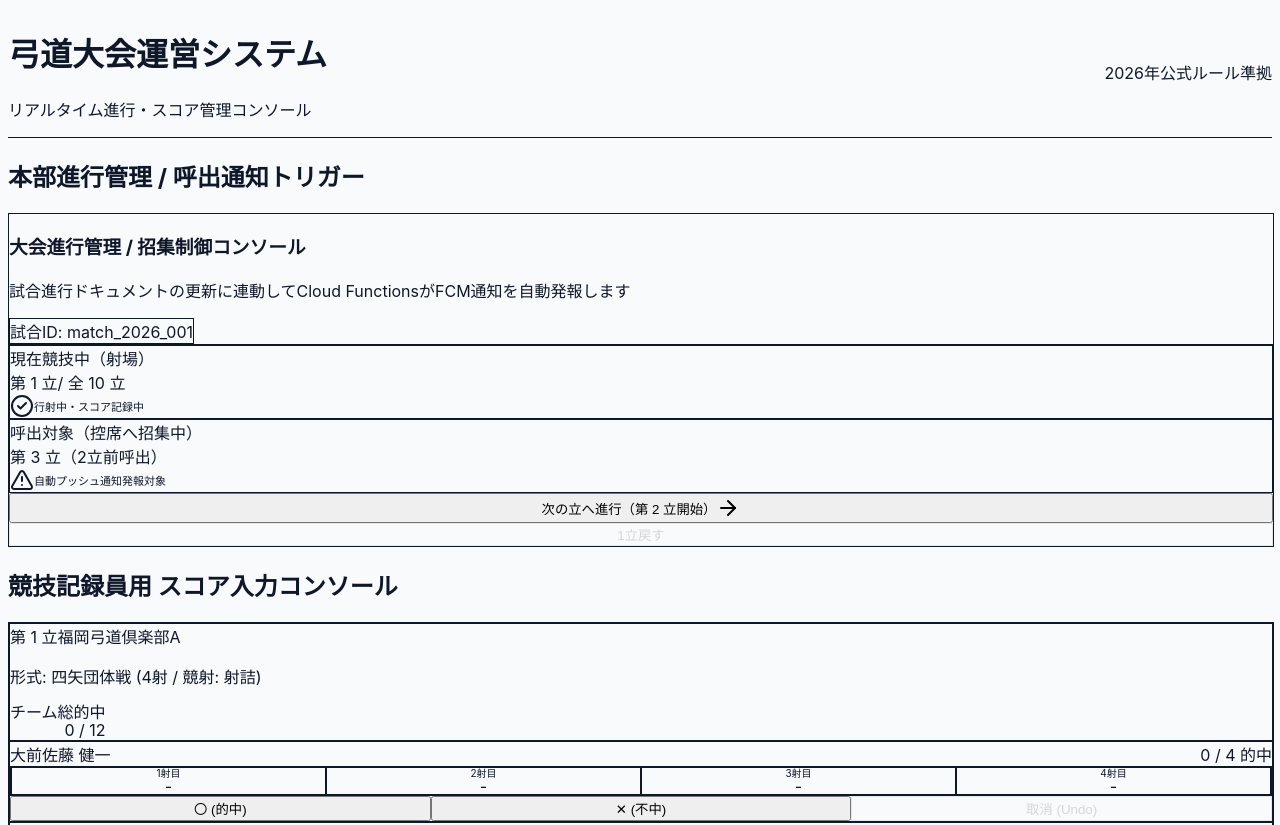
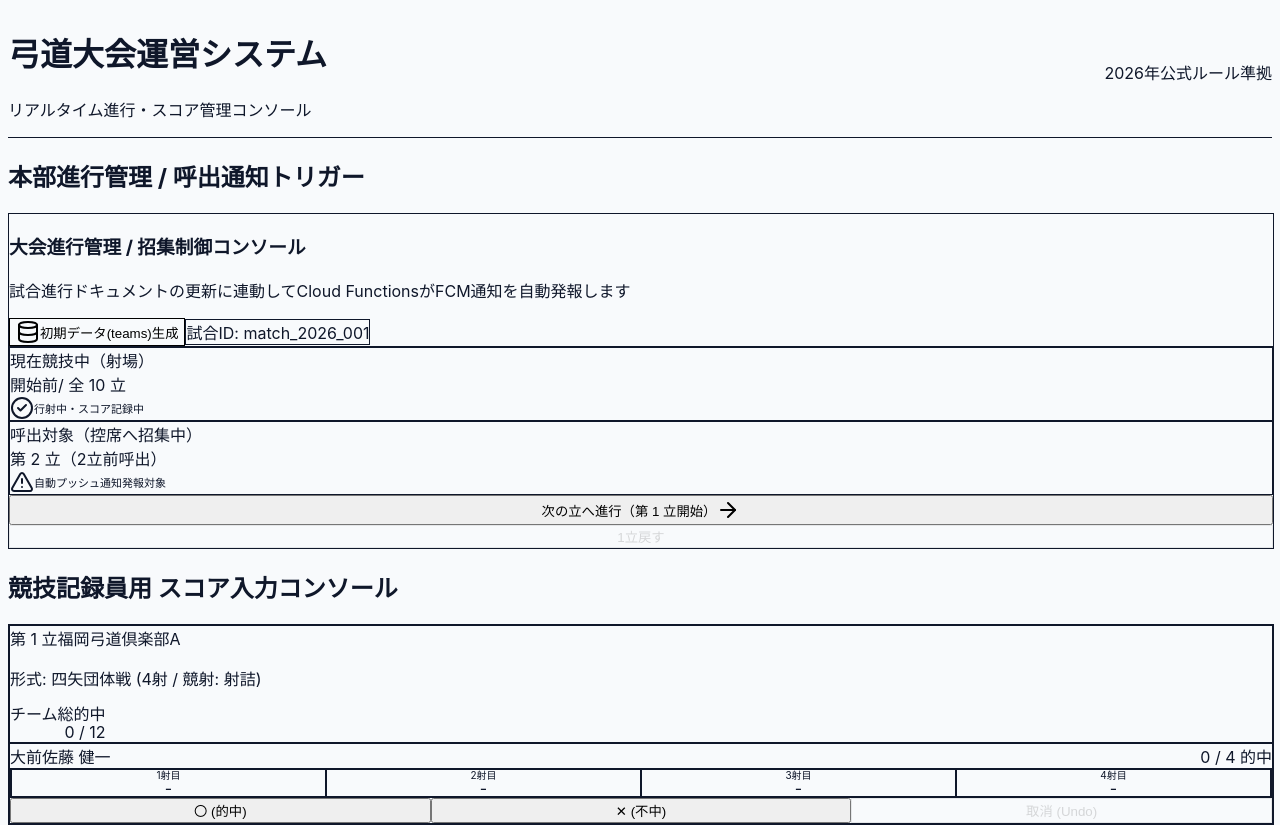
Before and after one commit to mentaiko-HQ/dev-fcm, a Next.js app in the folder next-kyudo-app/: page / in a window 1280 px wide. Shown: the top 825 px of the page. Built offline with nearby package versions, Linux system fonts and the light colour scheme; no server answers; the database is empty.

Commit message:
20260824フロントエンドの管理画面上から Firestore への初期データ（teams, matches）の一括生成・修復を行える「初期データ投入（シード）ボタン」を MatchControlPanel.tsx に追加

```diff
--- a/next-kyudo-app/src/components/admin/MatchControlPanel.tsx
+++ b/next-kyudo-app/src/components/admin/MatchControlPanel.tsx
@@ -4,7 +4,7 @@ import React, { useState, useEffect } from "react";
 import { doc, setDoc, onSnapshot, serverTimestamp } from "firebase/firestore";
 import { db, isFirebaseConfigured, isFirestoreAvailable } from "@/lib/firebase";
 import { Button } from "@/components/ui/button";
-import { ArrowRight, AlertTriangle, CheckCircle2 } from "lucide-react";
+import { ArrowRight, AlertTriangle, CheckCircle2, Database, RefreshCw } from "lucide-react";
 
 interface MatchControlPanelProps {
   matchId: string;
@@ -20,14 +20,23 @@ interface MatchState {
 
 const DEFAULT_MATCH_STATE: MatchState = {
   matchId: "match_2026_001",
-  currentStandNumber: 1,
+  currentStandNumber: 0,
   maxStandNumber: 10,
   status: "進行中",
 };
 
+// 初期シード用チームデータ定義
+const INITIAL_TEAMS_DATA = [
+  { id: "team_01", name: "第一立（福岡弓道倶楽部A）", standNumber: 1, division: "一般男子" },
+  { id: "team_02", name: "第二立（博多紅葉会）", standNumber: 2, division: "一般女子" },
+  { id: "team_03", name: "第三立（春日白鷺会）", standNumber: 3, division: "シニア男子" },
+  { id: "team_04", name: "第四立（筑紫野葵会）", standNumber: 4, division: "シニア女子" },
+];
+
 export function MatchControlPanel({ matchId = "match_2026_001" }: MatchControlPanelProps) {
   const [matchState, setMatchState] = useState<MatchState>(DEFAULT_MATCH_STATE);
   const [isProcessing, setIsProcessing] = useState<boolean>(false);
+  const [isSeeding, setIsSeeding] = useState<boolean>(false);
   const [statusMessage, setStatusMessage] = useState<string>("");
 
   useEffect(() => {
@@ -36,7 +45,8 @@ export function MatchControlPanel({ matchId = "match_2026_001" }: MatchControlPa
       return;
     }
 
-    const matchDocRef = doc(db, "matches", matchId);
+    const firestoreInstance = db;
+    const matchDocRef = doc(firestoreInstance, "matches", matchId);
 
     const unsubscribe = onSnapshot(
       matchDocRef,
@@ -45,21 +55,75 @@ export function MatchControlPanel({ matchId = "match_2026_001" }: MatchControlPa
           const data = snapshot.data() as MatchState;
           setMatchState(data);
         } else {
-          // 初期ドキュメントが存在しない場合は作成
-          setDoc(matchDocRef, {
+          // 初期ドキュメントが存在しない場合は初期データを作成（フェイルセーフ）
+          setDoc(
+            matchDocRef,
+            {
               ...DEFAULT_MATCH_STATE,
               matchId: matchId,
               updatedAt: serverTimestamp(),
-          }, { merge: true });
+            },
+            { merge: true }
+          );
         }
       },
-      (error) => {
+      (error: unknown) => {
         console.error("【エラーログ】試合進行状態の購読に失敗しました:", error);
       }
     );
 
     return () => unsubscribe();
   }, [matchId]);
+
+  // Firestore初期コレクション（teams, matches）の一括投入処理
+  const handleSeedFirestore = async () => {
+    if (!isFirebaseConfigured || !isFirestoreAvailable(db)) {
+      setStatusMessage("Firebase環境変数が設定されていません。");
+      return;
+    }
+
+    const firestoreInstance = db;
+    setIsSeeding(true);
+    setStatusMessage("Firestore初期データ（teams, matches）を書き込み中...");
+
+    try {
+      // 1. teams コレクションの初期化
+      for (const team of INITIAL_TEAMS_DATA) {
+        const teamDocRef = doc(firestoreInstance, "teams", team.id);
+        await setDoc(
+          teamDocRef,
+          {
+            name: team.name,
+            standNumber: team.standNumber,
+            division: team.division,
+            updatedAt: Date.now(),
+          },
+          { merge: true }
+        );
+      }
+
+      // 2. matches コレクションの初期化
+      const matchDocRef = doc(firestoreInstance, "matches", matchId);
+      await setDoc(
+        matchDocRef,
+        {
+          matchId: matchId,
+          currentStandNumber: 0,
+          maxStandNumber: 10,
+          status: "進行中",
+          updatedAt: serverTimestamp(),
+        },
+        { merge: true }
+      );
+
+      setStatusMessage("【成功】Firestoreに teams および matches コレクションが正常に作成されました。");
+    } catch (error: unknown) {
+      console.error("【エラーログ】Firestore初期データ作成中にエラーが発生しました:", error);
+      setStatusMessage("初期データの書き込みに失敗しました。Firestoreルールを確認してください。");
+    } finally {
+      setIsSeeding(false);
+    }
+  };
 
   // 立を進める処理（Cloud Functions の FCM 招集通知トリガー）
   const handleAdvanceStand = async () => {
@@ -104,8 +168,8 @@ export function MatchControlPanel({ matchId = "match_2026_001" }: MatchControlPa
 
   // 立を1つ戻す処理（緊急対応用）
   const handleRevertStand = async () => {
-    // フールプルーフ: 第1立未満への巻き戻しをブロック
-    if (matchState.currentStandNumber <= 1) {
+    // フールプルーフ: 第0立未満への巻き戻しをブロック
+    if (matchState.currentStandNumber <= 0) {
       return;
     }
 
@@ -145,11 +209,25 @@ export function MatchControlPanel({ matchId = "match_2026_001" }: MatchControlPa
       <div className="flex flex-col sm:flex-row justify-between items-start sm:items-center border-b border-slate-100 pb-3 gap-2">
         <div>
           <h3 className="font-bold text-slate-900 text-base">大会進行管理 / 招集制御コンソール</h3>
-          <p className="text-xs text-slate-500">試合進行ドキュメントの更新に連動してCloud FunctionsがFCM通知を自動発報します</p>
+          <p className="text-xs text-slate-500">
+            試合進行ドキュメントの更新に連動してCloud FunctionsがFCM通知を自動発報します
+          </p>
         </div>
+        <div className="flex items-center gap-2">
+          <Button
+            onClick={handleSeedFirestore}
+            disabled={isSeeding}
+            variant="outline"
+            size="sm"
+            className="text-xs font-semibold h-8"
+          >
+            <Database className="w-3.5 h-3.5 mr-1" />
+            {isSeeding ? "作成中..." : "初期データ(teams)生成"}
+          </Button>
           <span className="text-xs bg-slate-100 text-slate-800 px-2.5 py-1 rounded font-semibold border border-slate-200">
             試合ID: {matchId}
           </span>
+        </div>
       </div>
 
       <div className="grid grid-cols-1 md:grid-cols-2 gap-4">
@@ -157,7 +235,9 @@ export function MatchControlPanel({ matchId = "match_2026_001" }: MatchControlPa
         <div className="p-4 bg-slate-50 border border-slate-200 rounded-md flex flex-col justify-between">
           <span className="text-xs font-semibold text-slate-500">現在競技中（射場）</span>
           <div className="flex items-baseline gap-2 my-2">
-            <span className="text-3xl font-black text-slate-900">第 {matchState.currentStandNumber} 立</span>
+            <span className="text-3xl font-black text-slate-900">
+              {matchState.currentStandNumber === 0 ? "開始前" : `第 ${matchState.currentStandNumber} 立`}
+            </span>
             <span className="text-xs text-slate-400">/ 全 {matchState.maxStandNumber} 立</span>
           </div>
           <span className="text-[11px] text-green-700 font-medium flex items-center gap-1">
@@ -185,12 +265,14 @@ export function MatchControlPanel({ matchId = "match_2026_001" }: MatchControlPa
           disabled={isProcessing || matchState.currentStandNumber >= matchState.maxStandNumber}
           className="flex-1 bg-slate-900 hover:bg-slate-800 text-white font-bold h-12 text-sm shadow active:scale-95 transition-transform"
         >
-          {isProcessing ? "処理中..." : `次の立へ進行（第 ${matchState.currentStandNumber + 1} 立開始）`}
+          {isProcessing
+            ? "処理中..."
+            : `次の立へ進行（第 ${matchState.currentStandNumber + 1} 立開始）`}
           <ArrowRight className="w-4 h-4 ml-2" />
         </Button>
         <Button
           onClick={handleRevertStand}
-          disabled={isProcessing || matchState.currentStandNumber <= 1}
+          disabled={isProcessing || matchState.currentStandNumber <= 0}
           variant="outline"
           className="h-12 text-xs font-semibold text-slate-600 active:scale-95 transition-transform"
         >
```
Lines whose indentation alone changed are shown as unchanged.
